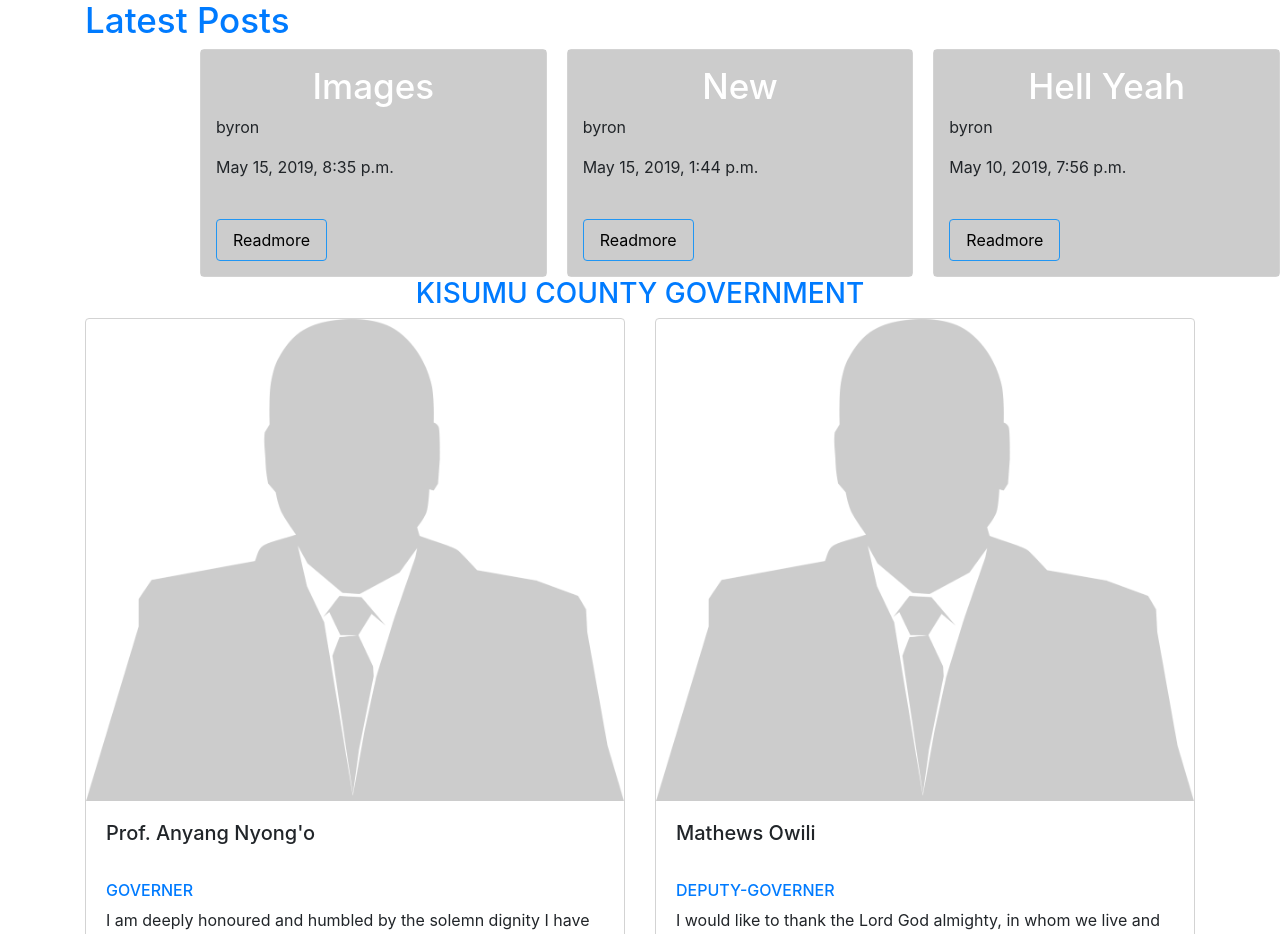
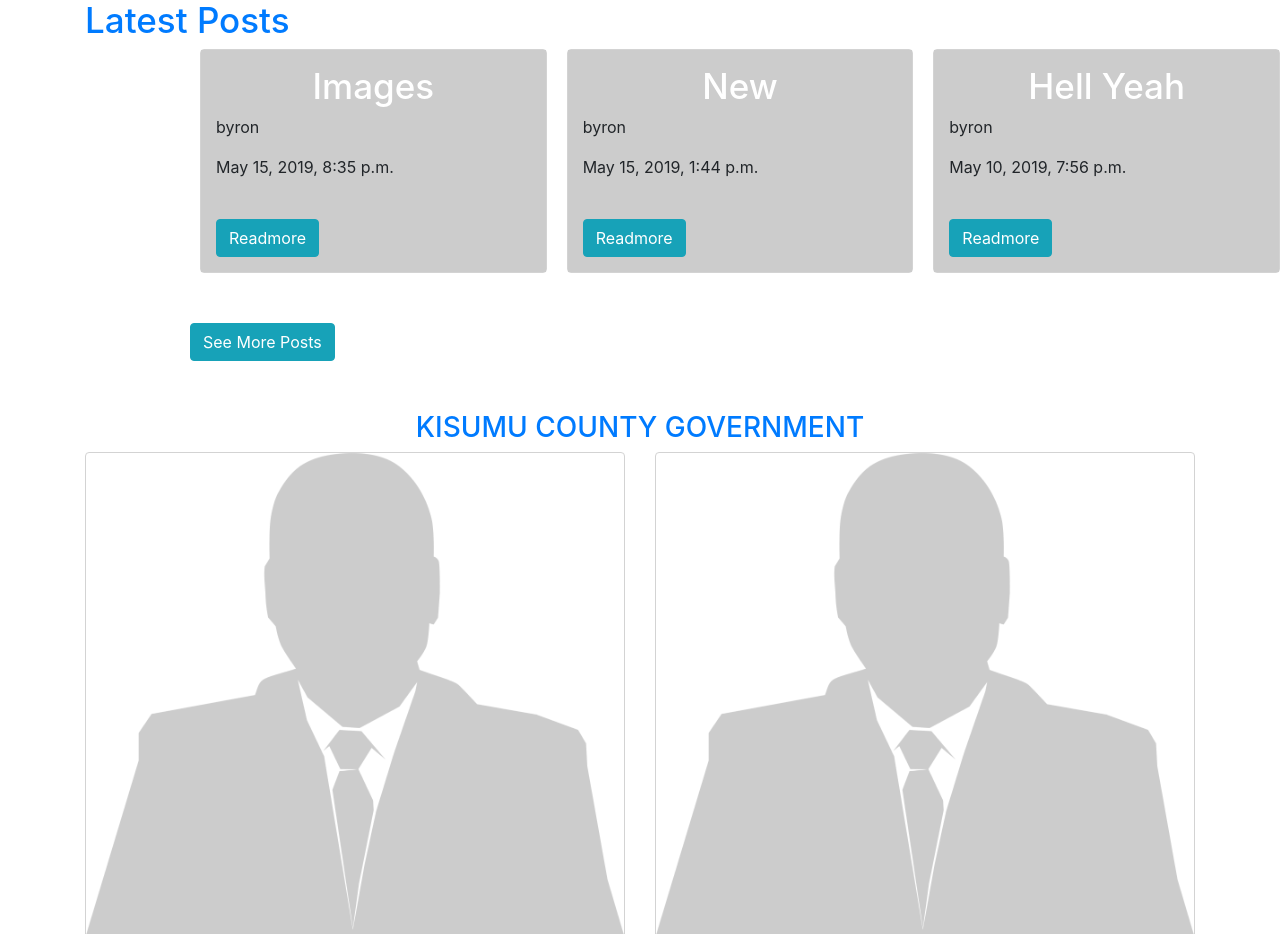
Before and after one commit to Byron94odhiambo/kisumu_site, a Django app: page / in a window 1280 px wide. Shown: the part 1221-2155 px from the top of the page. Run offline with Django 3.2, Linux system fonts and the light colour scheme; data comes from the database, SQL or seed files in the repository; both versions use the stored data as it was after the commit; some libraries are stand-ins or nearby versions.

Commit message:
On branch master

```diff
--- a/posts/templates/posts/details.html
+++ b/posts/templates/posts/details.html
@@ -15,6 +15,6 @@
   </div>
 </div>
 <div class="container" style =margin-top:100px;>
-<a href="/posts" class="btn btn-primary">Go Back</a>
+<a href="/posts/news" class="btn btn-primary">Go Back</a>
 </div>
 {% endblock %}
--- a/posts/templates/posts/index.html
+++ b/posts/templates/posts/index.html
@@ -124,16 +124,18 @@ SERVICES</pre></h4></div>
     <p>{{post.author}}</p>
     <p>{{post.created_at}}</p>
     <br>
-     <button>Readmore</button> </div>
+    <a href="/posts/details/{{post.id}}" class="btn btn-info" role="button">Readmore</a>
+    </div>
 </div>
 </div>
 
 
-
-
-
   {% endfor %}
   </div>
+</div>
+
+<div class = "container" style="padding:50px; margin-right:0px;">
+    <a href="/posts/news" class="btn btn-info" role="button">See More Posts</a>
 </div>
 
 
--- a/posts/templates/posts/news.html
+++ b/posts/templates/posts/news.html
@@ -13,8 +13,8 @@
     <p>{{post.author}}</p>
     <p>{{post.created_at}}</p>
     <br>
-    <a href="/posts/details/{{post.id}}" class="btn btn-primary" role="button">Readmore</a>
-    <!--<button><a href="/posts/details/{{post.id}}"></a></button> </div>-->
+
+    <a href="/posts/details/{{post.id}}" class="btn btn-info" role="button">Readmore</a> </div>
 </div>
 </div>
 
```
Also changed, not shown: db.sqlite3.
